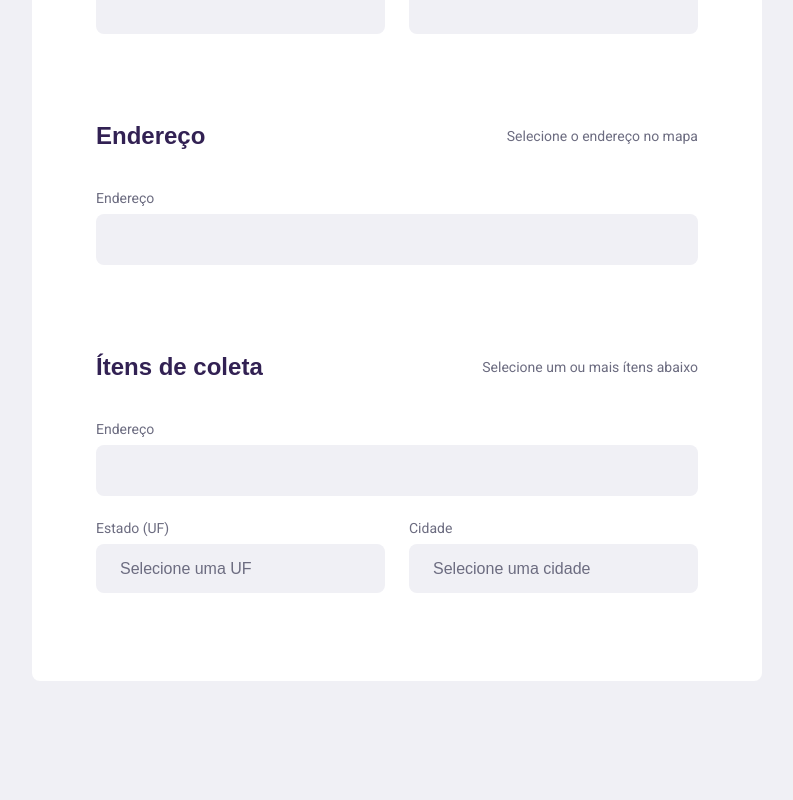
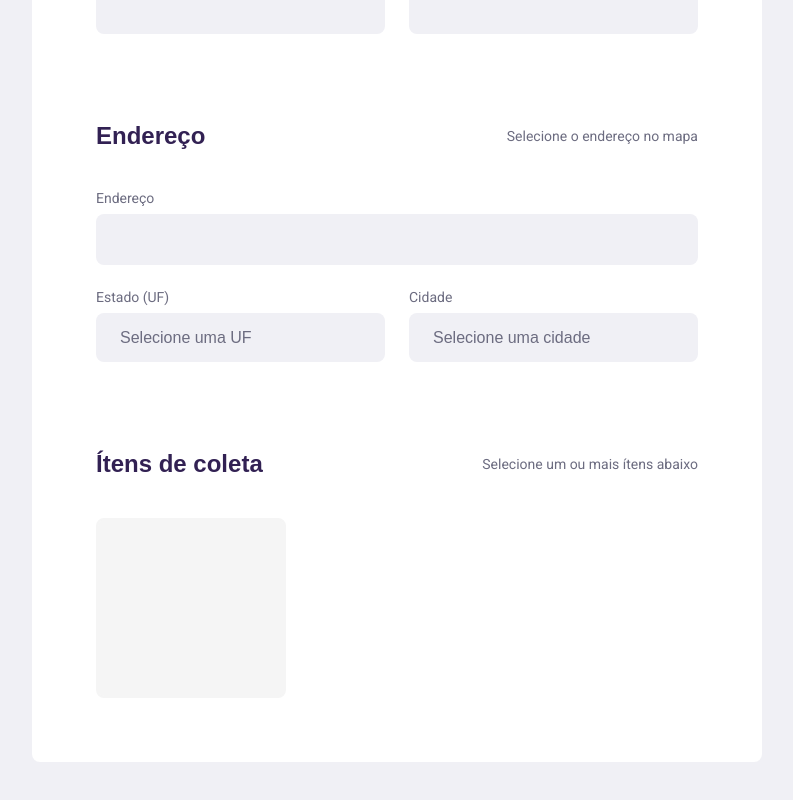
Before and after one commit to DevGabrielSouza/ecoleta, a React (Create React App) app in the folder frontend/: page /create-point in a window 1280 px wide. Shown: the part 592-1392 px from the top of the page, without its empty margins (243-1036 px from the left). Before the commit the page ends 1353 px from the top, so only its background shows below. Built offline with nearby package versions, Linux system fonts and the light colour scheme.

Commit message:
Fix fieldset orders on CreatePoint page

```diff
--- a/frontend/src/pages/CreatePoint/index.tsx
+++ b/frontend/src/pages/CreatePoint/index.tsx
@@ -75,24 +75,6 @@ const CreatePoint = () => {
                             />
                         </div>
 
-                    </fieldset>
-
-                    <fieldset>
-
-                        <legend>
-                            <h2>Ítens de coleta</h2>
-                            <span>Selecione um ou mais ítens abaixo</span>
-                        </legend>
-
-                        <div className="field">
-                            <label htmlFor="name">Endereço</label>
-                            <input
-                            type="text"
-                            name="name"
-                            id="name"
-                            />
-                        </div>
-
                         <div className="field-group">
 
                             <div className="field">
@@ -114,6 +96,22 @@ const CreatePoint = () => {
 
                     </fieldset>
 
+                    <fieldset>
+
+                        <legend>
+                            <h2>Ítens de coleta</h2>
+                            <span>Selecione um ou mais ítens abaixo</span>
+                        </legend>
+
+                        <ul className="items-grid">
+                            <li>
+                                <img src="" alt=""/>
+                            </li>
+                        </ul>
+
+
+                    </fieldset>
+
                 </form>
             </main>
 
```
